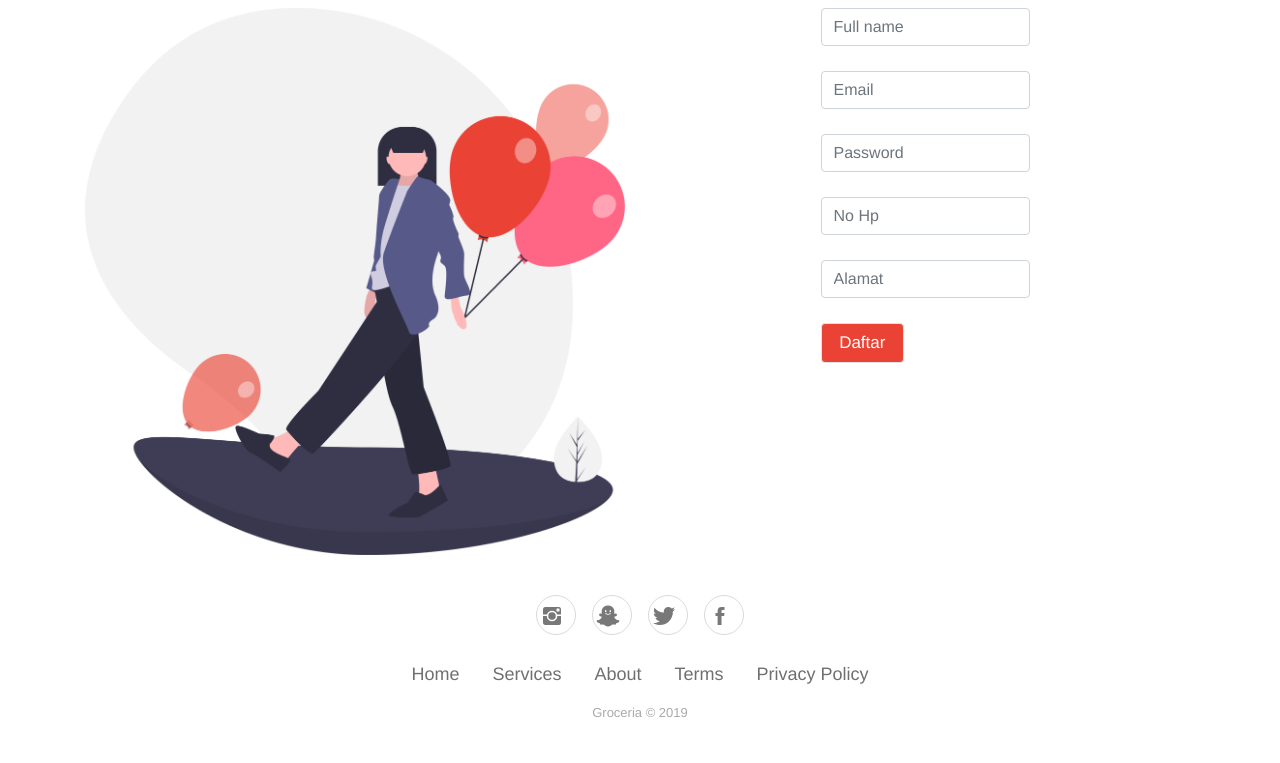
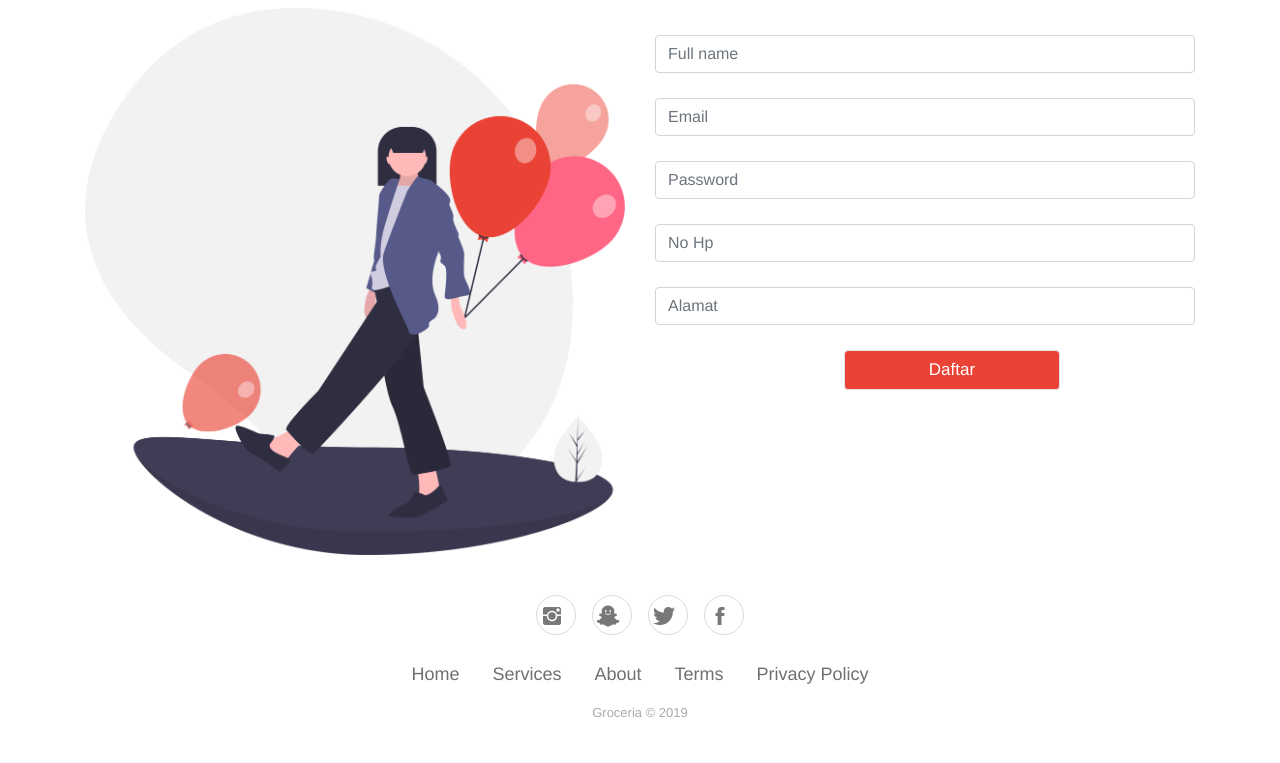
Before and after one commit to arthadheo/tubesweb, a CodeIgniter app: page /tubesweb/index.php/authorization/index in a window 1280 px wide. Shown: the part 123-886 px from the top of the page. Run offline with CodeIgniter, Linux system fonts and the light colour scheme; some libraries are stand-ins or nearby versions; some web fonts are replaced.

Commit message:
benerin form daftar akun

```diff
--- a/application/views/main/daftarakun.php
+++ b/application/views/main/daftarakun.php
@@ -11,7 +11,7 @@
                 <div class="col-md-6">
                     <div class="d-lg-flex justify-content-lg-center" style="width: 100%;height: 100%;">
 
-                    <form method = "post" action="<?php echo base_url('Authorization/SignUp');?>"  style="width: 100&amp;;height: 100%;">
+                    <form method = "post" action="<?php echo base_url('Authorization/SignUp');?>"  style="width: 100%;height: 100%; margin-top: 5%">
 
                         <div class = "form group" style="height: 38px;margin-bottom: 25px;">
                             <input class="form-control <?php echo form_error('fullname') ? 'is-invalid':'' ?>" id = "name" name = "fullname" type="text" style="width: 100%;" placeholder="Full name">
@@ -43,7 +43,7 @@
 								<?php echo form_error('alamat') ?>
 							</div>
                         </div>
-                        <Button class="btn btn-primary btn-lg border rounded d-lg-flex justify-content-lg-center align-items-lg-center rounded_new" type="submit" style="margin-top: 20px;background-color: #ea4335;width: 40%;height: 40px;font-size: 17px;" value = "add">Daftar</button>
+                        <Button class="btn btn-primary btn-lg border rounded d-lg-flex justify-content-lg-center align-items-lg-center rounded_new" type="submit" style="margin-top: 20px;background-color: #ea4335;width: 40%;height: 40px;font-size: 17px; margin-left: 35%" value = "add">Daftar</button>
                         <!-- <div class="d-lg-flex justify-content-lg-center" style="height: 38px;margin-bottom: 25px;">
 
                         </div> -->
```
